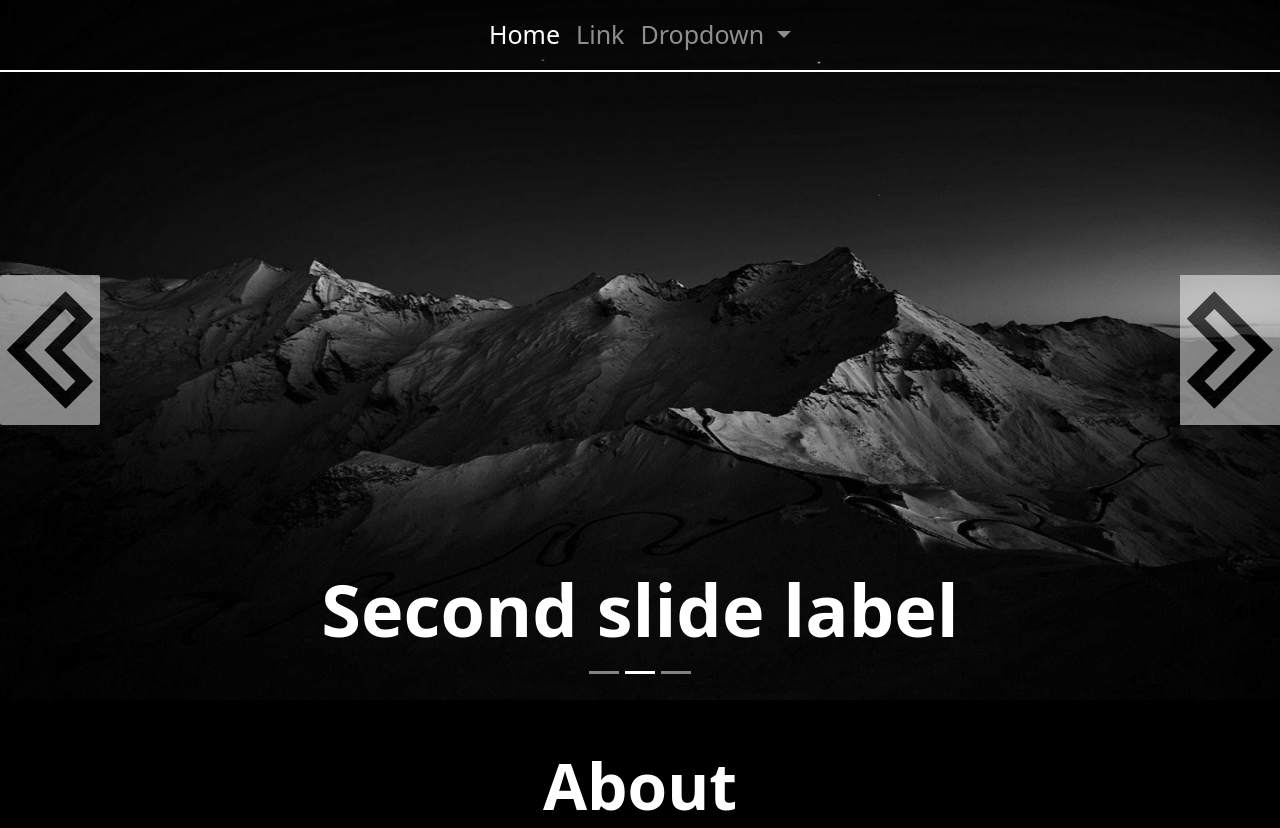
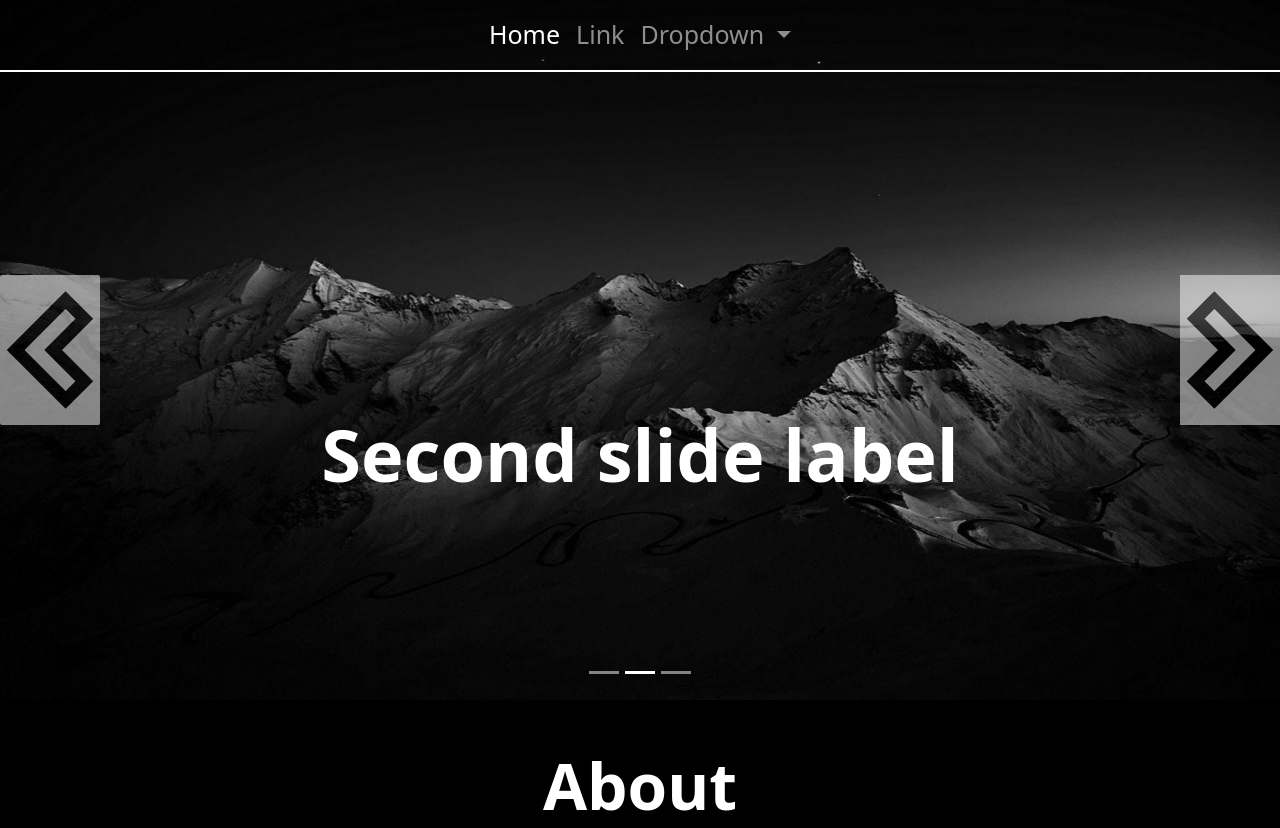
Before and after one commit to yossefaymanzedan/photography, a plain HTML site: page index.html in a window 1280 px wide. Shown: the top 828 px of the page. Drawn offline with nearby package versions, Linux system fonts and the light colour scheme.

Commit message:
Update style.css

```diff
--- a/style.css
+++ b/style.css
@@ -36,6 +36,9 @@ nav {
     width: 100%;
 }
 }
+.carousel-caption {
+    bottom: 25%;
+}
 @media (min-width: 992px) {
     #text_end {
         text-align: end;
```
